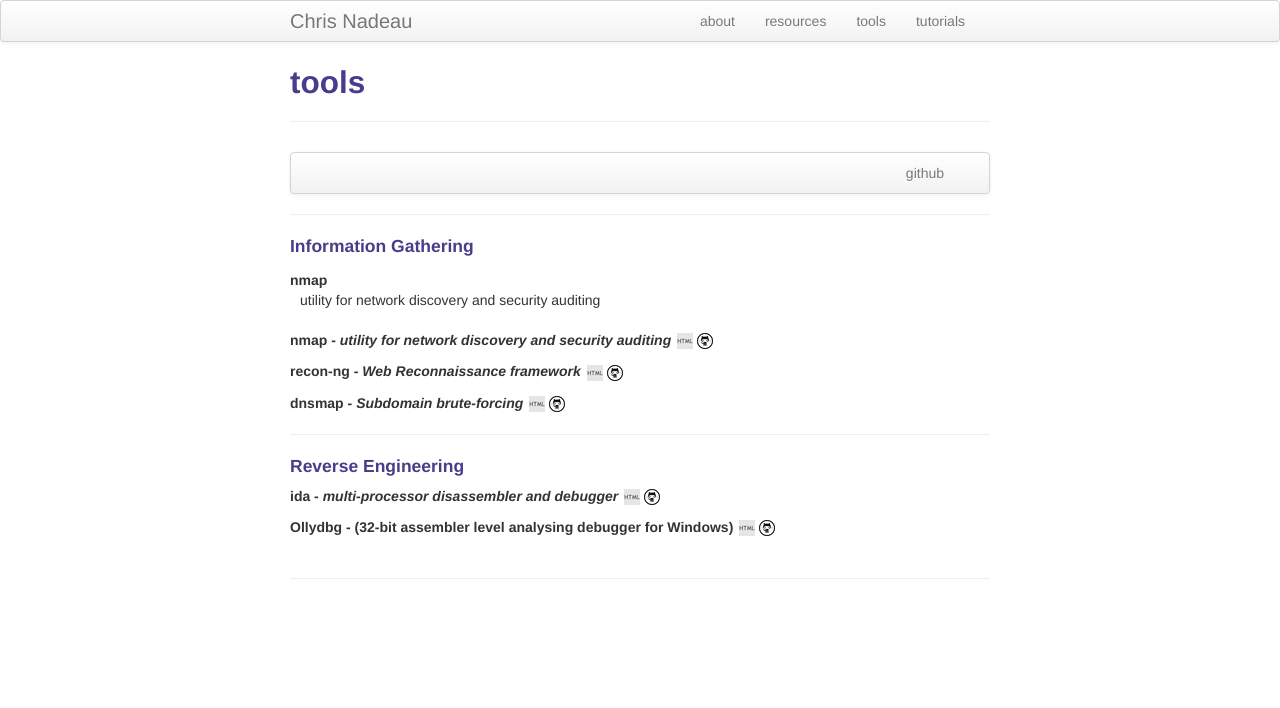
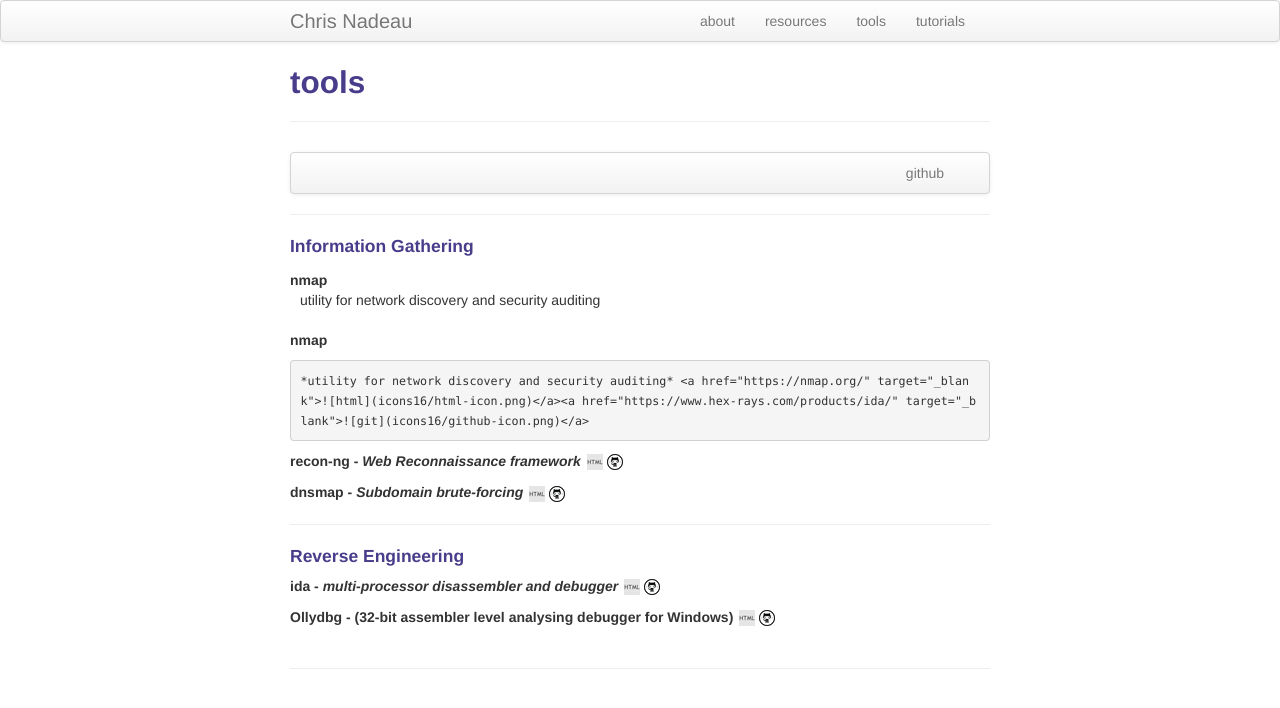
Before and after one commit to dynamicparallax/dynamicparallax.github.io, a Jekyll site: the page built from pages/tools.md, in a window 1280 px wide. Shown: the top 708 px of the page. Built offline with Jekyll 4.4.1, drawn with Linux system fonts in a browser that asks for light colours.

Commit message:
Update tools.md

```diff
--- a/pages/tools.md
+++ b/pages/tools.md
@@ -21,7 +21,8 @@
   <dd>utility for network discovery and security auditing</dd>
 </dl>
 
-##### nmap - *utility for network discovery and security auditing* <a href="https://nmap.org/" target="_blank">![html](icons16/html-icon.png)</a><a href="https://www.hex-rays.com/products/ida/" target="_blank">![git](icons16/github-icon.png)</a>
+##### nmap
+    *utility for network discovery and security auditing* <a href="https://nmap.org/" target="_blank">![html](icons16/html-icon.png)</a><a href="https://www.hex-rays.com/products/ida/" target="_blank">![git](icons16/github-icon.png)</a>
 
 ##### recon-ng - *Web Reconnaissance framework* <a href="https://bitbucket.org/LaNMaSteR53/recon-ng" target="_blank">![html](icons16/html-icon.png)</a><a href="https://www.hex-rays.com/products/ida/" target="_blank">![git](icons16/github-icon.png)</a>
 
```
